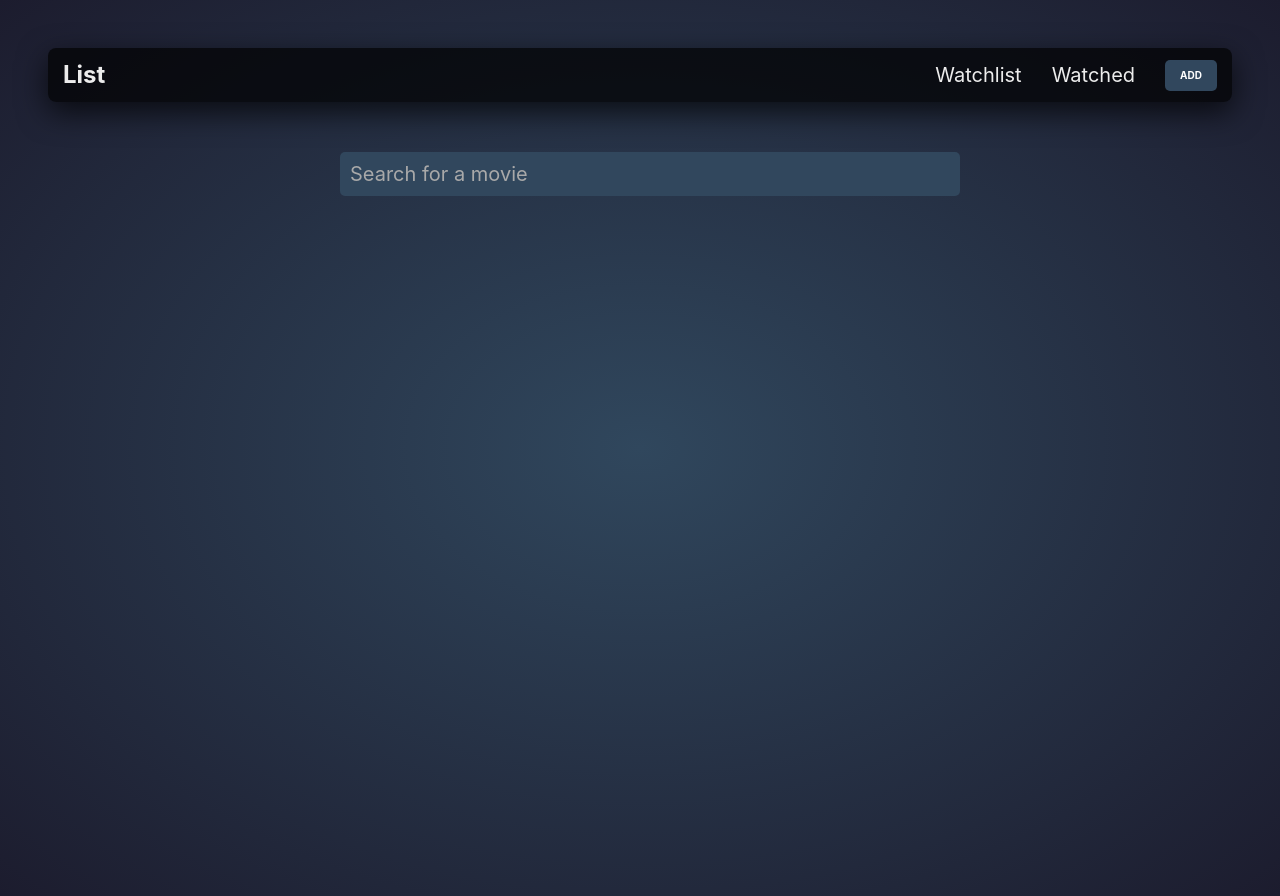
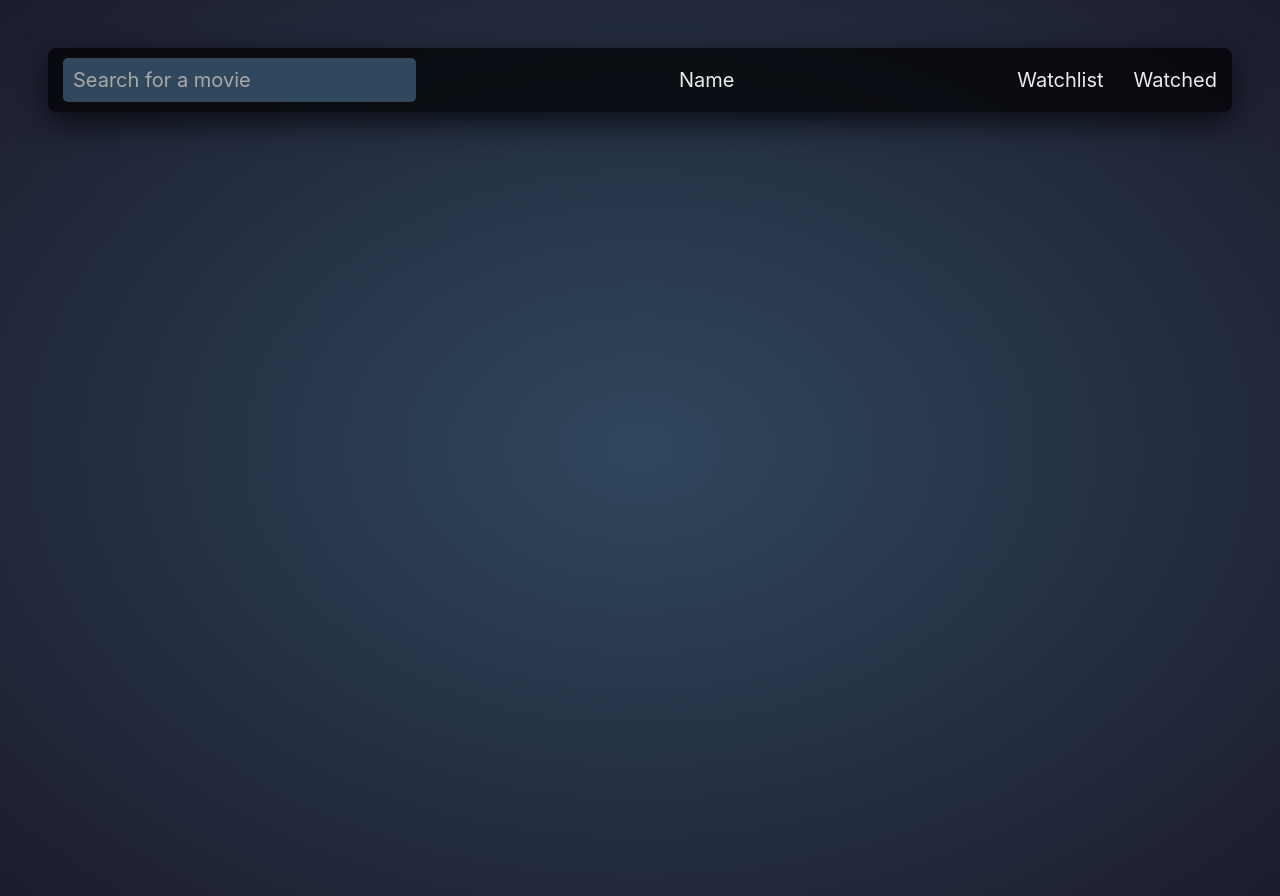
Before and after one commit to paubonilla/movie-playlist, a React (Create React App) app: page /add in a window 1280 px wide. Built offline with nearby package versions, Linux system fonts and the light colour scheme.

Commit message:
arrange ui

```diff
--- a/src/App.js
+++ b/src/App.js
@@ -3,7 +3,8 @@ import { BrowserRouter as Router, Switch, Route } from 'react-router-dom'
 import Header from './components/layout/Header'
 import WatchList from './pages/WatchList/WatchList'
 import Watched from './pages/Watched/Watched'
-import Add from './pages/Add/Add'
+import Home from './pages/Home'
+// import Add from './pages/Add/Add'
 import './App.scss'
 import './lib/font-awesome/css/all.min.css'
 import { GlobalProvider } from './context/GlobalState'
@@ -17,9 +18,10 @@ function App() {
           <AppInner>
             <Header />
             <Switch>
-              <Route path="/" exact component={WatchList} />
+              <Route path="/" exact component={Home} />
+              <Route path="/watchlist" component={WatchList} />
               <Route path="/watched" component={Watched} />
-              <Route path="/add" component={Add} />
+              {/* <Route path="/add" component={Add} /> */}
             </Switch>
           </AppInner>
         </AppContainer>
--- a/src/components/cards/ResultCard/index.js
+++ b/src/components/cards/ResultCard/index.js
@@ -12,12 +12,11 @@ export const ResultCardContainer = styled.div`
 export const PosterWrapper = styled.div`
   img,
   .filler-poster {
-    width: 75px;
+    width: 80%;
     @media (max-width: 320px) {
       width: 100%;
-      height: 100%;
     }
-    height: 113px;
+    height: 100%;
     background-color: #dbdada;
     border-radius: 10px;
     margin-right: 15px;
--- a/src/components/layout/Header.js
+++ b/src/components/layout/Header.js
@@ -1,30 +1,68 @@
-import React from 'react'
+import React, { useState } from 'react'
 import { Link } from 'react-router-dom'
-import { HeaderContainer, InnerContent } from '../layout/index'
-import { ADD_BTN, Container } from '../../styled'
+import { HeaderContainer, InnerContent, InputWrapper, InputResults } from '../layout/index'
+import { Container } from '../../styled'
+import ResultCard from '../../components/cards/ResultCard/ResultCard'
 
 const Header = () => {
+  const [query, setQuery] = useState("");
+  const [results, setResults] = useState([]);
+
+  const onChange = (e) => {
+    e.preventDefault();
+    setQuery(e.target.value);
+
+    fetch(`https://api.themoviedb.org/3/search/movie?api_key=${process.env.REACT_APP_TMDB_KEY}&language=en-US&page=1&include_adult=false&query=${e.target.value}`)
+
+      .then(res => res.json())
+      .then((data) => {
+        if (!data.errors) {
+          setResults(data.results);
+        } else {
+          setResults([]);
+        }
+      })
+  }
   return (
+    <>
       <HeaderContainer>
         <Container>
           <InnerContent>
-          <div className="name">
-            <Link to="/">List</Link>
-          </div>
+            <InputWrapper>
+              <input
+                type="text"
+                placeholder="Search for a movie"
+                value={query}
+                onChange={onChange}
+              />
+            </InputWrapper>
+            <Link to="/" >
+              Name
+            </Link>
             <ul className="nav-links">
               <li>
-              <Link to="/">Watchlist</Link>
+                <Link to="/watchlist">Watchlist</Link>
               </li>
               <li>
                 <Link to="/watched">Watched</Link>
               </li>
-            <li>
+              {/* <li>
                 <Link to="/add"><ADD_BTN>add</ADD_BTN></Link>
-            </li>
+              </li> */}
             </ul>
           </InnerContent>
         </Container>
       </HeaderContainer>
+      {results.length > 0 && (
+        <InputResults>
+          {results.map(movie => (
+            <li key={movie.id}>
+              <ResultCard movie={movie} />
+            </li>
+          ))}
+        </InputResults>
+      )}
+    </>
   )
 }
 
--- a/src/components/layout/index.js
+++ b/src/components/layout/index.js
@@ -51,3 +51,32 @@ export const InnerContent = styled.div`
     }
   }
 `
+
+
+export const InputWrapper = styled.div`
+  input {
+    margin: 0;
+    width: 100%;
+    @media (max-width: 320px) {
+      width: 91%;
+    }
+    background-color: #31475D;
+    padding: 10px;
+    border-radius: 5px;
+    border: none;
+    color: var(--white);
+    font-size: 1.25rem;
+    &:focus {
+      outline: none;
+    }
+  }
+`
+
+export const InputResults = styled.div`
+  padding: 0;
+  margin: 0;
+  margin-top: 20px;
+  li {
+    list-style: none;
+  }
+`
--- a/src/pages/Add/Add.js
+++ b/src/pages/Add/Add.js
@@ -1,32 +1,32 @@
-import React, { useState } from 'react'
-import ResultCard from '../../components/cards/ResultCard/ResultCard'
-import { AddContent, InputWrapper, InputResults } from '../Add/index'
+import React from 'react'
+// import ResultCard from '../../components/cards/ResultCard/ResultCard'
+import { AddContent } from '../Add/index'
 import { AddContainer } from '../../styled'
 
 const Add = () => {
-  const [query, setQuery] = useState("");
-  const [results, setResults] = useState([]);
+  // const [query, setQuery] = useState("");
+  // const [results, setResults] = useState([]);
 
-  const onChange = (e) => {
-    e.preventDefault();
-    setQuery(e.target.value);
+  // const onChange = (e) => {
+  //   e.preventDefault();
+  //   setQuery(e.target.value);
 
-    fetch(`https://api.themoviedb.org/3/search/movie?api_key=${process.env.REACT_APP_TMDB_KEY}&language=en-US&page=1&include_adult=false&query=${e.target.value}`)
+  //   fetch(`https://api.themoviedb.org/3/search/movie?api_key=${process.env.REACT_APP_TMDB_KEY}&language=en-US&page=1&include_adult=false&query=${e.target.value}`)
 
-      .then(res => res.json())
-      .then((data) => {
-        if (!data.errors) {
-          setResults(data.results);
-        } else {
-          setResults([]);
-        }
-      })
-  }
+  //     .then(res => res.json())
+  //     .then((data) => {
+  //       if (!data.errors) {
+  //         setResults(data.results);
+  //       } else {
+  //         setResults([]);
+  //       }
+  //     })
+  // }
 
   return (
     <AddContainer>
       <AddContent>
-        <InputWrapper>
+        {/* <InputWrapper>
           <input
             type="text"
             placeholder="Search for a movie"
@@ -42,7 +42,7 @@ const Add = () => {
               </li>
             ))}
           </InputResults>
-        )}
+        )} */}
       </AddContent>
     </AddContainer>
   )
--- a/src/pages/Add/index.js
+++ b/src/pages/Add/index.js
@@ -5,30 +5,3 @@ export const AddContent = styled.div`
   max-width: 600px;
   margin: 0 auto;
 `
-
-export const InputWrapper = styled.div`
-  input {
-    width: 100%;
-    @media (max-width: 320px) {
-      width: 91%;
-    }
-    background-color: #31475D;
-    padding: 10px;
-    border-radius: 5px;
-    border: none;
-    color: var(--white);
-    font-size: 1.25rem;
-    &:focus {
-      outline: none;
-    }
-  }
-`
-
-export const InputResults = styled.div`
-  padding: 0;
-  margin: 0;
-  margin-top: 20px;
-  li {
-    list-style: none;
-  }
-`
--- /dev/null
+++ b/src/pages/Home.js
@@ -0,0 +1,11 @@
+import React from 'react'
+
+const Home = () => {
+  return (
+    <div>
+      Home Page
+    </div>
+  )
+}
+
+export default Home
```
Lines whose indentation alone changed are shown as unchanged.
